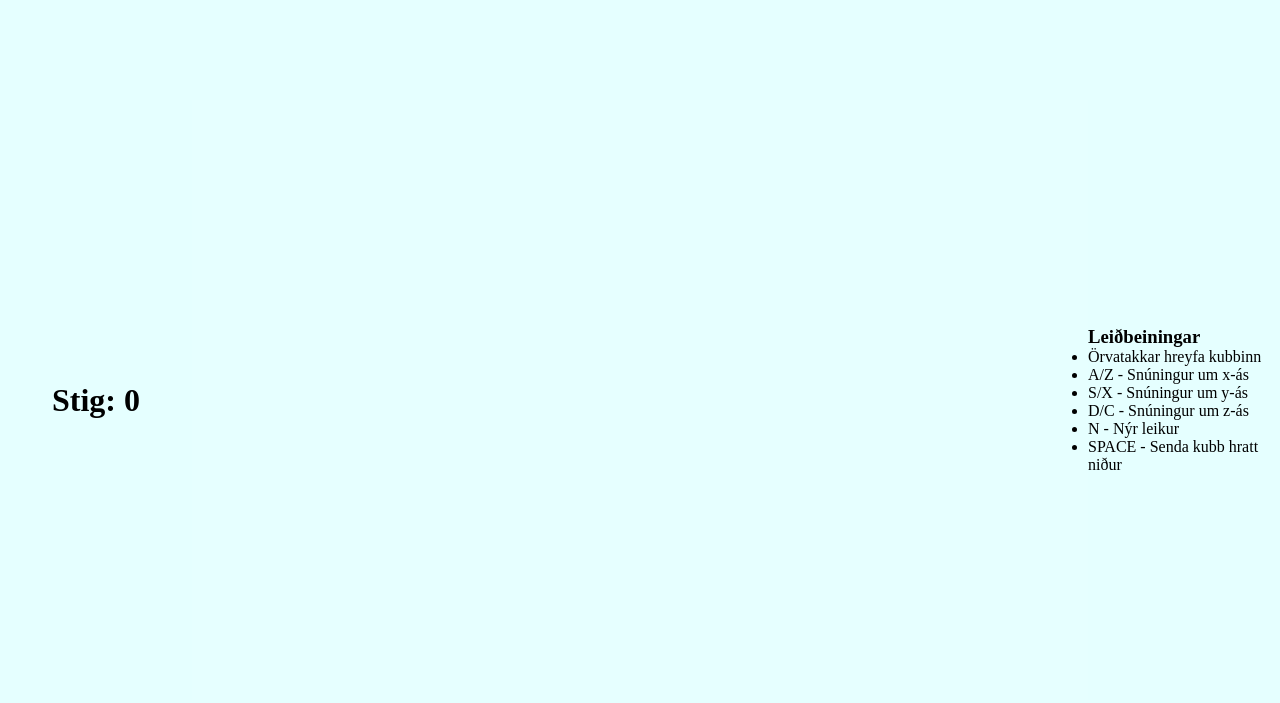
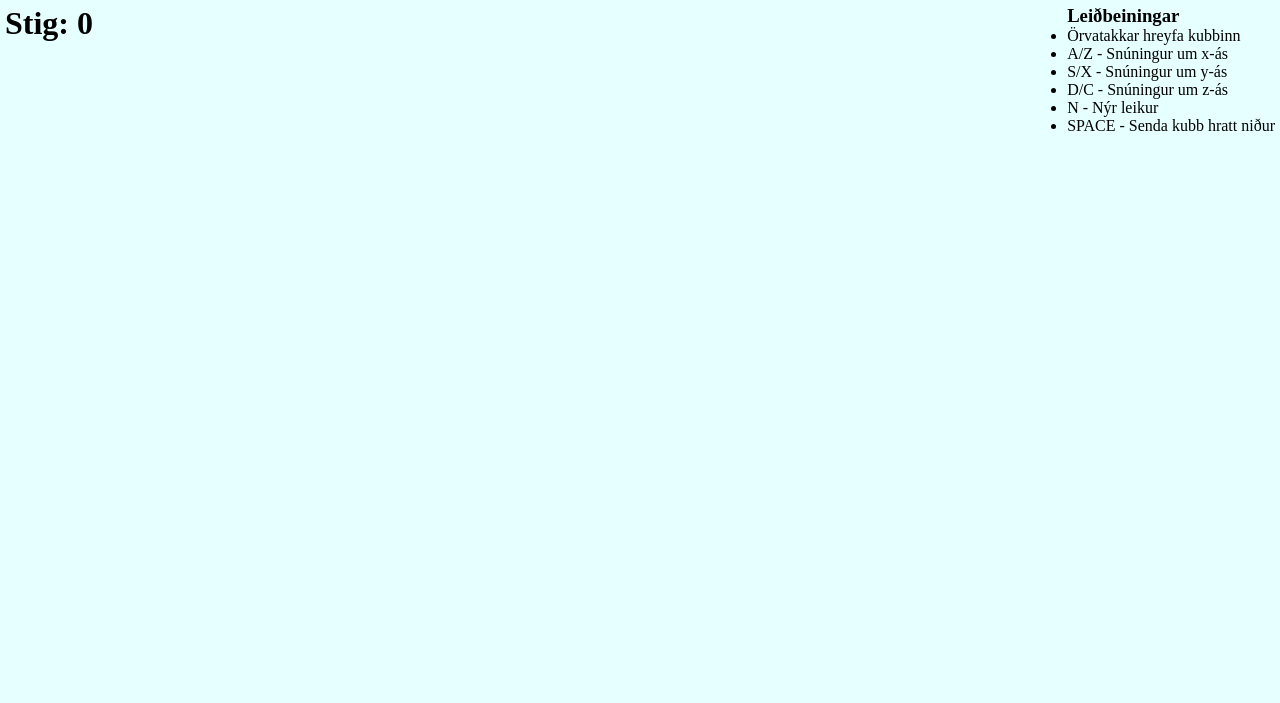
Before and after one commit to Biggatron/Tetris3D, a plain HTML site: page index.html in a window 1280 px wide. Drawn offline with Linux system fonts and the light colour scheme.

Commit message:
bretya style aðeins

```diff
--- a/index.html
+++ b/index.html
@@ -38,7 +38,7 @@ void main()
 <link rel="stylesheet" href="styles.css">
 
 <body>
-    <div class="container-sm">
+    <div class="container-sm left">
         <div>
             <h1 id="points">Stig: 0</h1>
         </div>
@@ -47,7 +47,7 @@ void main()
         <canvas id="gl-canvas">
             Oops ... your browser doesn't support the HTML5 canvas element</canvas>
     </div>
-    <div class="container-sm">
+    <div class="container-sm right">
         <div>
                 <h3>Leiðbeiningar</h3>
                 <ul>
--- a/styles.css
+++ b/styles.css
@@ -12,25 +12,32 @@ body {
 }
 
 .container {
-    width: 70%;
-    height: 600px;
-    min-width: 800px;
-    margin: auto;
+    position: absolute;
+    top: 0;
+    left: 0;
+    right: 0;
+    bottom: 0;
 }
 
 .container-sm {
-    display: flex;
-    width: 15%;
-    height: 100%;
+    display: inline-block;
     z-index: 2;
 }
 
-.container-sm div {
-    margin: auto;
+.left {
+    position: absolute;
+    left: 5px;
+    top: 5px;
+}
+
+.right {
+    position: absolute;
+    right: 5px;
+    top: 5px;
 }
 
 #gl-canvas {
-    postition: absolute;
+    position: absolute;
     width: 100%;
-    height: 100%
+    height: 100%;
 }
```
